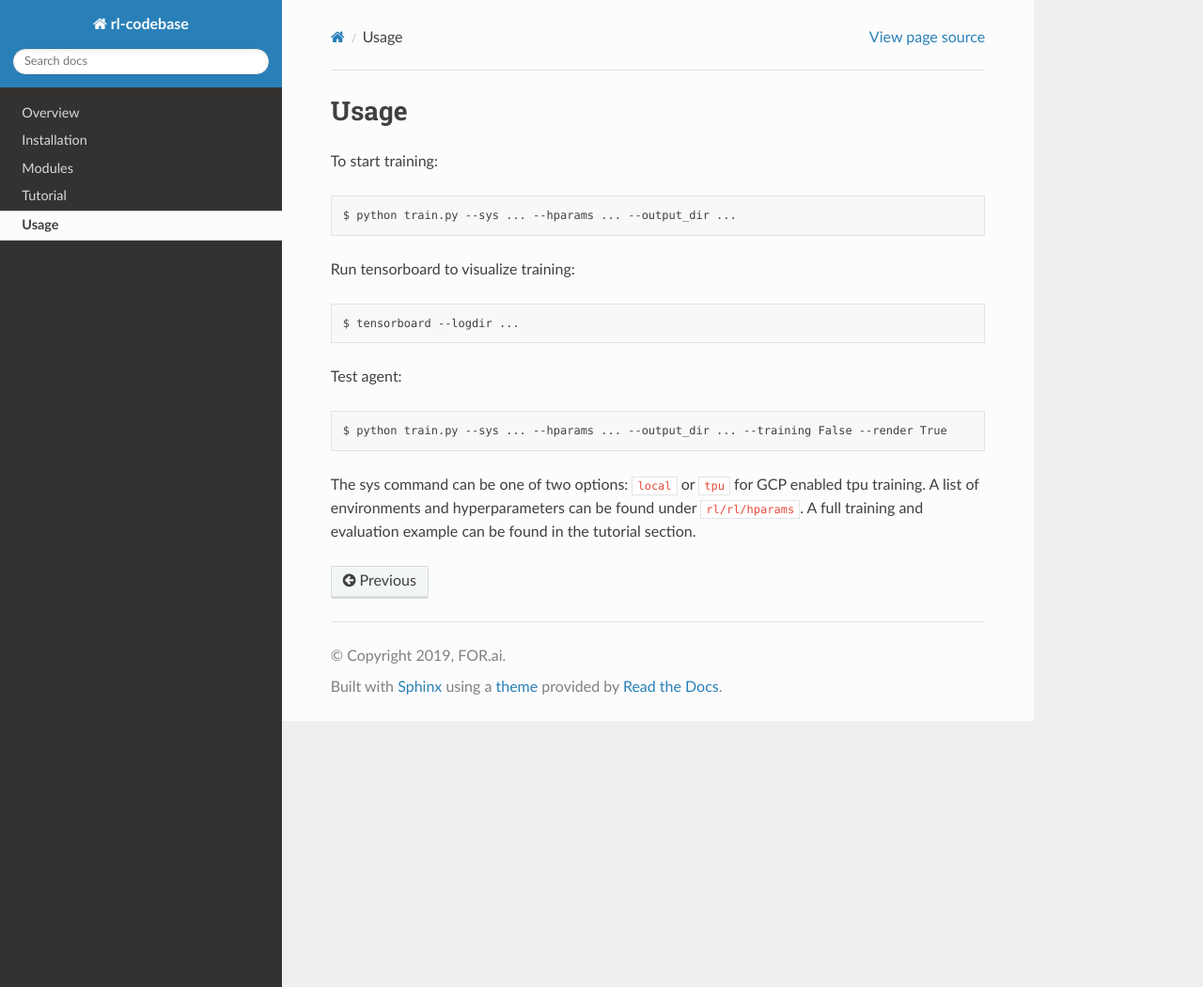
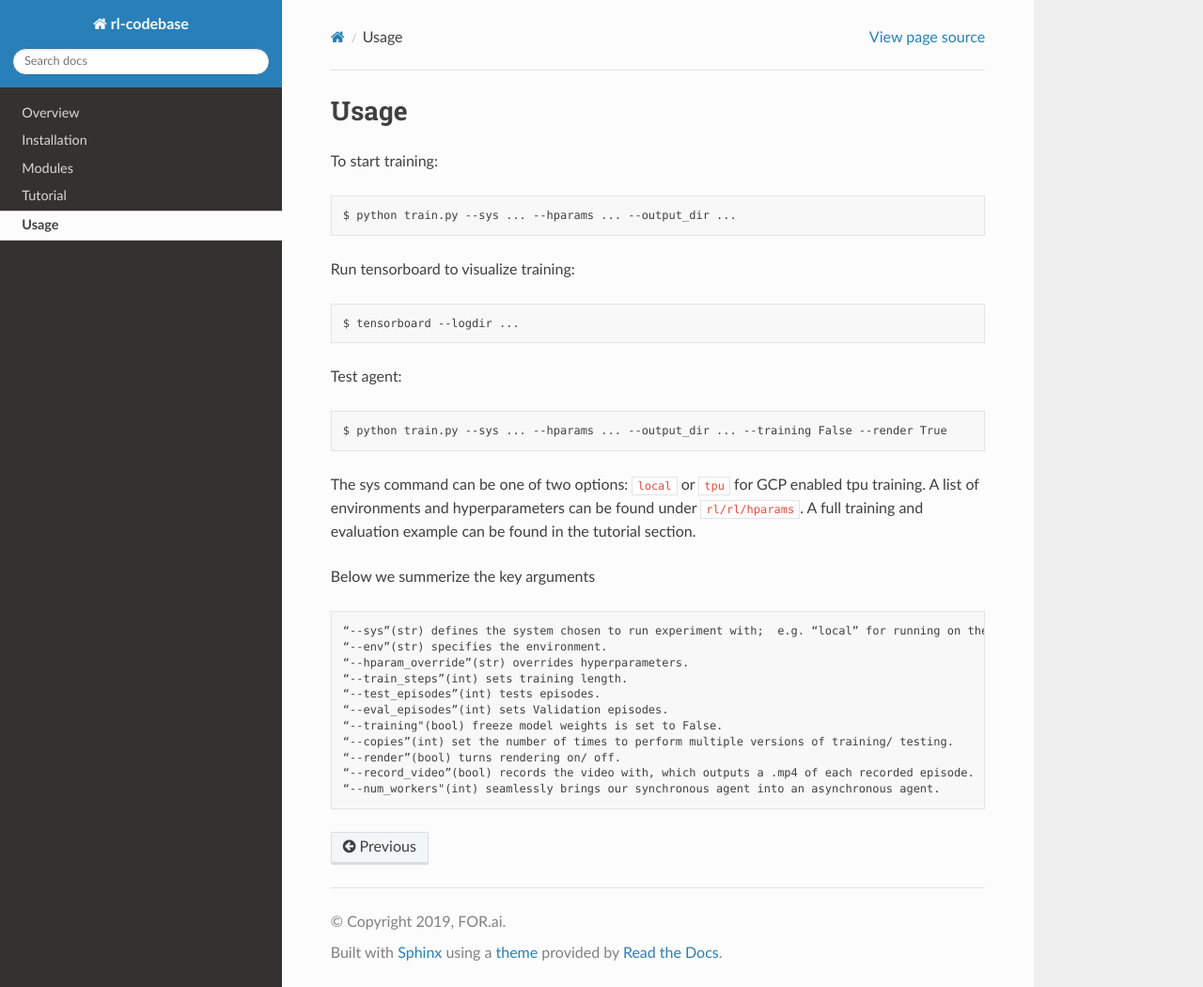
Before and after one commit to hsezhiyan/forai-rl-docs, a Sphinx documentation site: the page built from docs/usage.rst, in a window 1280 px wide and 1050 px high. Shown: the whole window at 94% size. Built offline with Sphinx 7.4.7 and the Read the Docs theme 2.0.0, drawn with Linux system fonts in a browser that asks for light colours.

Commit message:
adding the summery of key auguments

```diff
--- a/docs/usage.rst
+++ b/docs/usage.rst
@@ -15,3 +15,17 @@ Test agent::
 	$ python train.py --sys ... --hparams ... --output_dir ... --training False --render True
 
 The sys command can be one of two options: ``local`` or ``tpu`` for GCP enabled tpu training. A list of environments and hyperparameters can be found under ``rl/rl/hparams``. A full training and evaluation example can be found in the tutorial section.
+
+Below we summerize the key arguments ::
+
+	“--sys”(str) defines the system chosen to run experiment with;  e.g. “local” for running on the local machine.
+	“--env”(str) specifies the environment.
+	“--hparam_override”(str) overrides hyperparameters.
+	“--train_steps”(int) sets training length.
+	“--test_episodes”(int) tests episodes.
+	“--eval_episodes”(int) sets Validation episodes.
+	“--training"(bool) freeze model weights is set to False.
+	“--copies”(int) set the number of times to perform multiple versions of training/ testing.
+	“--render”(bool) turns rendering on/ off.
+	“--record_video”(bool) records the video with, which outputs a .mp4 of each recorded episode.
+	“--num_workers"(int) seamlessly brings our synchronous agent into an asynchronous agent.
```
